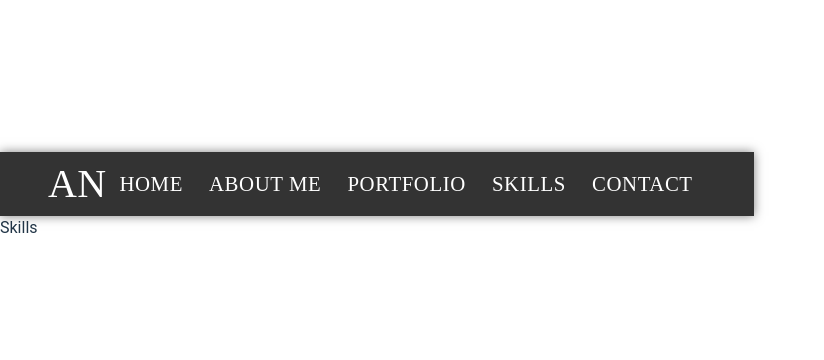
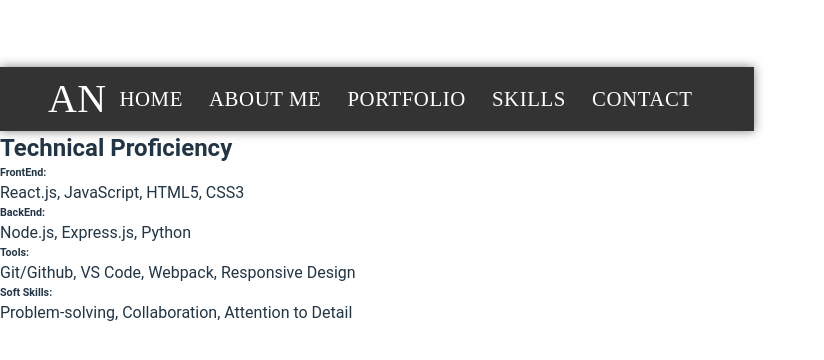
Before and after one commit to NunezAndy/react-personal-website, a React (Vite) app in the folder react-personal-website/: page /skills in a window 1280 px wide. Shown: the part 204-564 px from the top of the page, without its empty margins (0-824 px from the left). Built offline with nearby package versions, Linux system fonts and the light colour scheme.

Commit message:
recent changes

```diff
--- a/react-personal-website/src/components/AboutMe.jsx
+++ b/react-personal-website/src/components/AboutMe.jsx
@@ -39,12 +39,22 @@ function AboutMe() {
             </p>
             <br></br>
             <p className="hero--section-description">
-              As of lately I've been bulding projects with the PERN (PostgreSQL,
-              Express.js, React.js and Node.js) tech stack. However, I make it a
-              personal goal to continue to learn new tech and code each day that
+              I make it a personal goal to continue to learn new tech and code each day that
               goes by. Advancing as tech does.
             </p>
             <br></br>
+
+            <h3>My Journey in Web Development</h3>
+
+        <div>
+          <div>
+            <img
+              src="./images/Certification.jpeg"
+              alt="LinkedIn Python Certificate"
+              style={certImageStyle}
+            />
+          </div>
+        </div>
 
             <div>
               <img src="./images/IMG_3497.jpeg" alt="wife" style={circleImageStyle} />
@@ -57,17 +67,7 @@ function AboutMe() {
         </div>
         <br></br>
 
-        <h3>My Journey in Web Development</h3>
 
-        <div>
-          <div>
-            <img
-              src="./images/Certification.jpeg"
-              alt="LinkedIn Python Certificate"
-              style={certImageStyle}
-            />
-          </div>
-        </div>
     </section>
   );
 }
--- a/react-personal-website/src/components/Homepage.jsx
+++ b/react-personal-website/src/components/Homepage.jsx
@@ -1,4 +1,5 @@
 import React from 'react'
+import Skills from './Skills';
 
 function Homepage() {
   return (
@@ -19,7 +20,11 @@ function Homepage() {
         <div className='hero--section--img'>
             <img src="./images/me.jpeg" alt="" />
         </div>
+        <div>
+          <Skills />
+        </div>
     </section>
+
   );
 }
 
--- a/react-personal-website/src/components/Skills.jsx
+++ b/react-personal-website/src/components/Skills.jsx
@@ -1,8 +1,25 @@
 import React from 'react'
 
-function Skills() {
+
+const Skills = () => {
   return (
-    <div>Skills</div>
+    <section className="skills-container">
+      <h3>Technical Proficiency</h3>
+      <h6>FrontEnd:</h6>
+      <p>React.js, JavaScript, HTML5, CSS3</p>
+
+      <h6>BackEnd:</h6>
+      <p>Node.js, Express.js, Python</p>
+
+      <h6>Tools:</h6>
+      <p>Git/Github, VS Code, Webpack, Responsive Design</p>
+
+      <h6>Soft Skills:</h6>
+      <p>Problem-solving, Collaboration, Attention to Detail</p>
+
+
+
+      </section>
   )
 }
 
```
Also changed, not shown: react-personal-website/src/App.css (line endings or trailing spaces).
